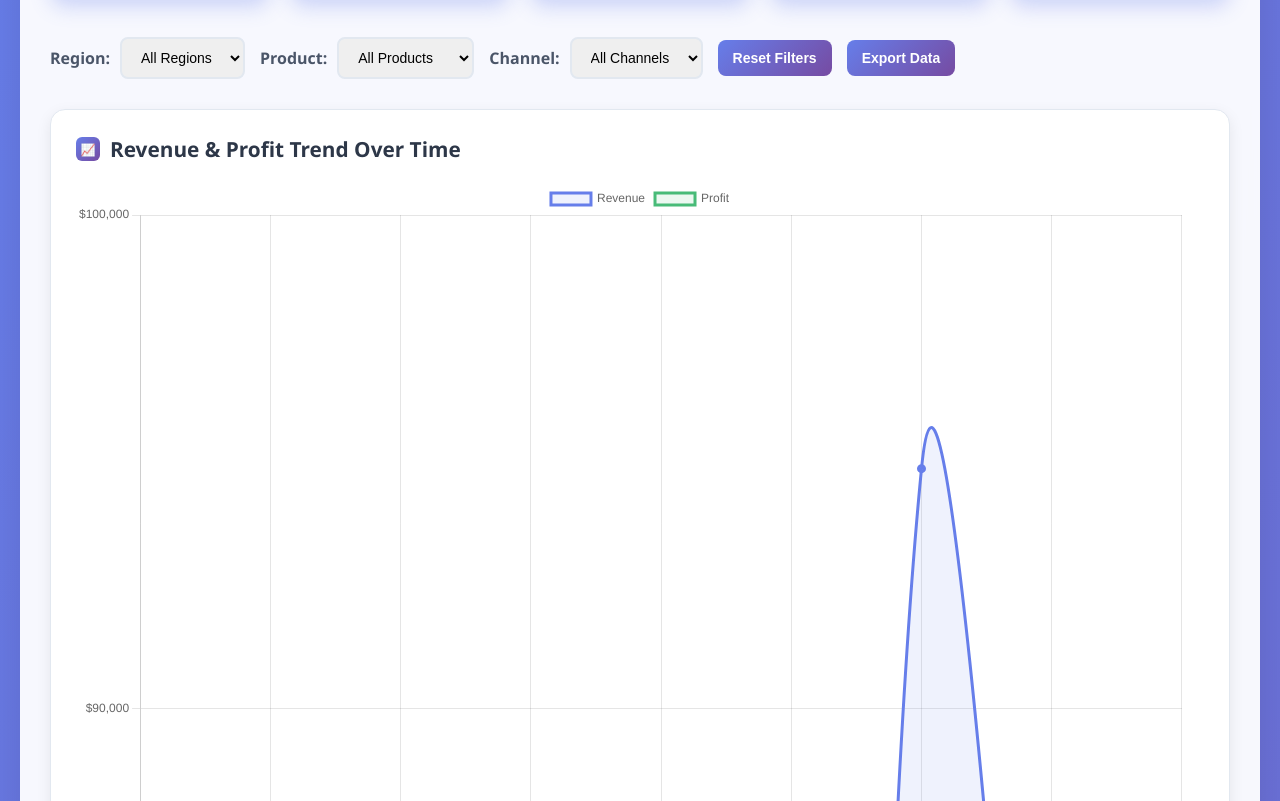
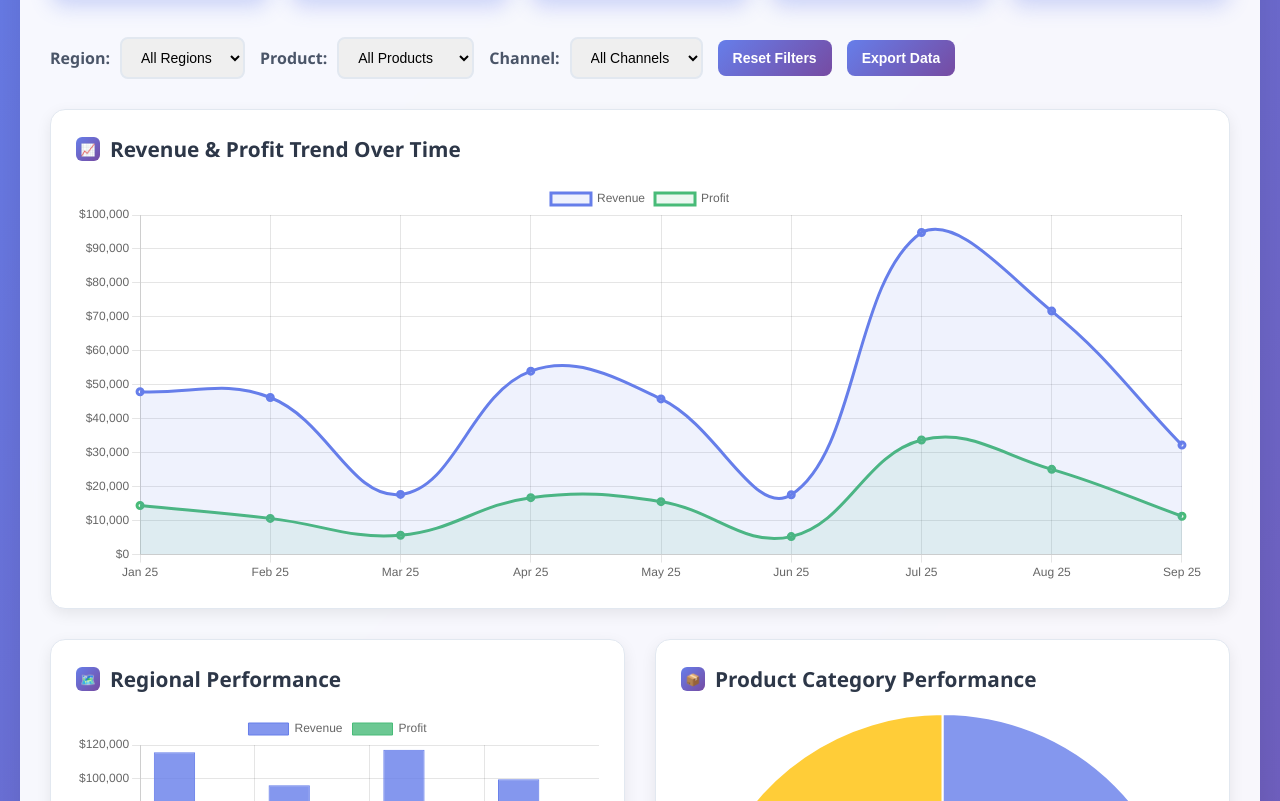
Before and after one commit to hashithacd/claude_dashboard, a plain HTML site: page index.html in a window 1280 px wide. Shown: the part 299-1100 px from the top of the page. Drawn offline with nearby package versions, Linux system fonts and the light colour scheme.

Commit message:
Update index.html

```diff
--- a/index.html
+++ b/index.html
@@ -307,7 +307,7 @@
                 <span class="chart-icon">📈</span>
                 Revenue & Profit Trend Over Time
             </h3>
-            <canvas id="trendChart" height="100"></canvas>
+            <canvas id="trendChart" style="height: 400px; max-height: 400px;"></canvas>
         </div>
 
         <div class="grid-container">
```
